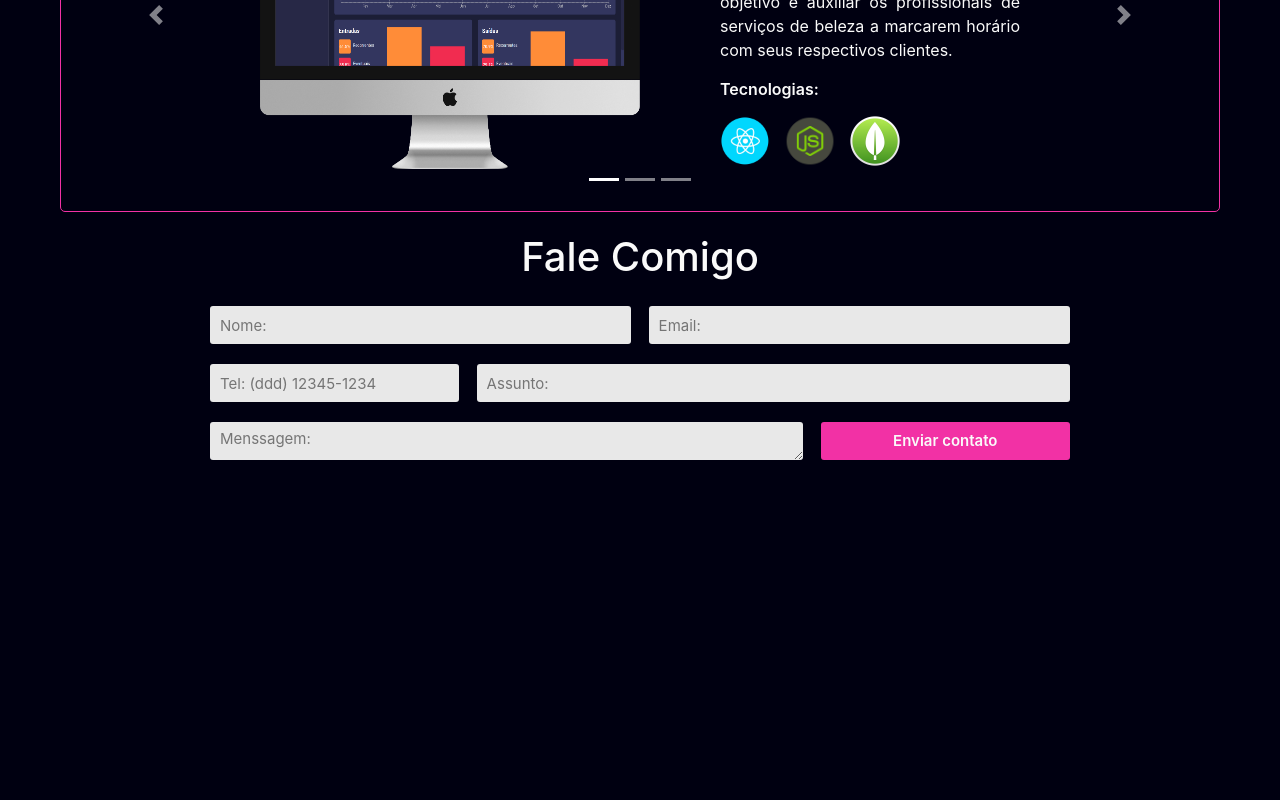
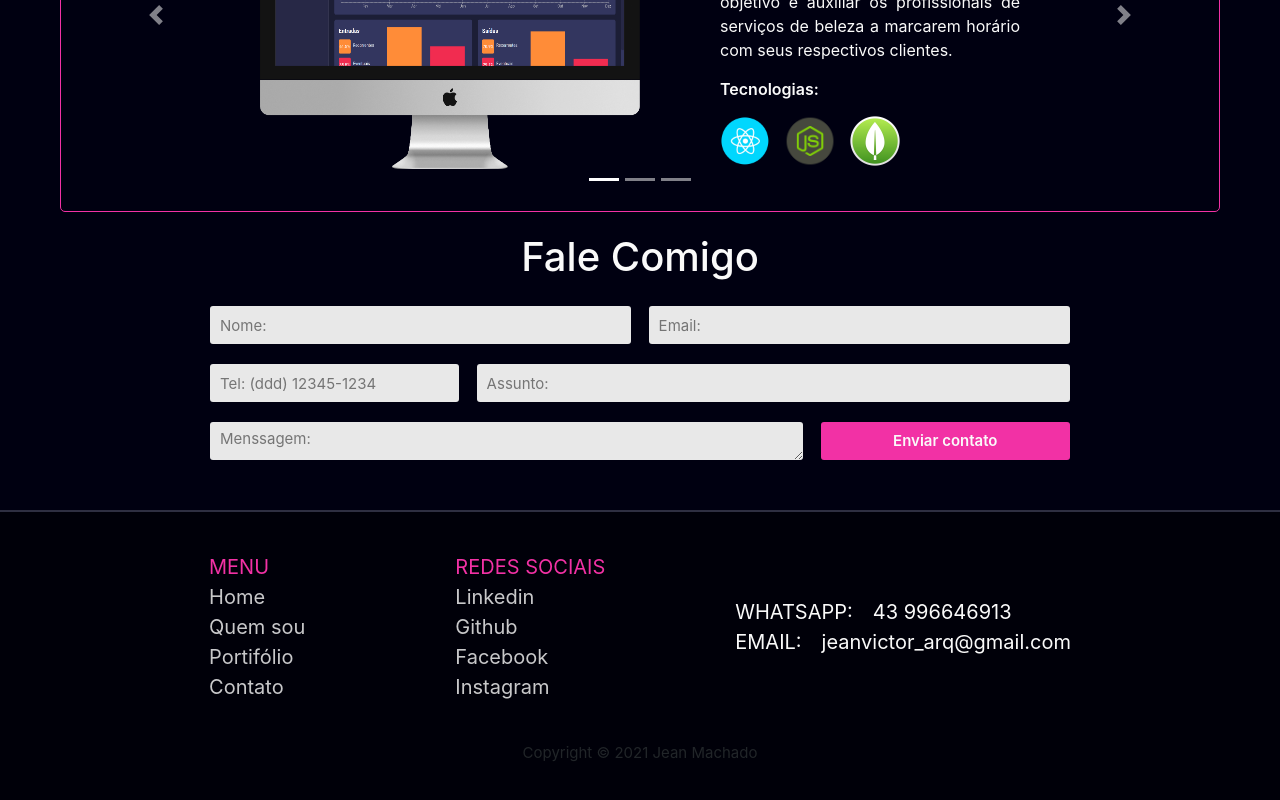
Before and after one commit to JeanVictorMachado/My-Personal-Page, a Next.js app: page / in a window 1280 px wide. Shown: the part 916-1716 px from the top of the page. Before the commit the page ends 1396 px from the top, so only its background shows below. Built offline with nearby package versions, Linux system fonts and the light colour scheme.

Commit message:
chega por hoje

```diff
--- /dev/null
+++ b/src/components/Copyright/index.tsx
@@ -0,0 +1,12 @@
+import * as S from './styles'
+
+const Copyright = () => {
+
+  return (
+    <S.Wrapper>
+      <span>Copyright © 2021 Jean Machado</span>
+    </S.Wrapper>
+  )
+}
+
+export default Copyright
--- /dev/null
+++ b/src/components/Copyright/styles.ts
@@ -0,0 +1,16 @@
+import styled, { css } from 'styled-components'
+
+export const Wrapper = styled.div`
+  ${({ theme }) => css`
+    display: flex;
+    justify-content: center;
+
+    padding-bottom: 4rem;
+
+    background: #000009;
+
+    > span {
+      font-size: 1.5rem;
+    }
+  `}
+`
--- /dev/null
+++ b/src/components/Footer/index.tsx
@@ -0,0 +1,38 @@
+import * as S from './styles'
+
+const Footer = () => {
+
+  return (
+    <S.Wrapper>
+      <S.WrapperLeft>
+        <div>
+          <span>MENU</span>
+          <a href="#">Home</a>
+          <a href="#">Quem sou</a>
+          <a href="#">Portifólio</a>
+          <a href="#">Contato</a>
+        </div>
+        <div>
+        <span>REDES SOCIAIS</span>
+          <a href="#">Linkedin</a>
+          <a href="#">Github</a>
+          <a href="#">Facebook</a>
+          <a href="#">Instagram</a>
+        </div>
+      </S.WrapperLeft>
+
+      <S.WrapperRight>
+        <div>
+          <span>WHATSAPP:</span>
+          <span>43 996646913</span>
+        </div>
+        <div>
+          <span>EMAIL:</span>
+          <span>jeanvictor_arq@gmail.com</span>
+        </div>
+      </S.WrapperRight>
+    </S.Wrapper>
+  )
+}
+
+export default Footer
--- /dev/null
+++ b/src/components/Footer/styles.ts
@@ -0,0 +1,114 @@
+import styled, { css } from 'styled-components'
+
+export const Wrapper = styled.div`
+  ${({ theme }) => css`
+    width: 100%;
+    padding: 4rem 0 4rem 0;
+
+
+    margin-top: 3rem;
+    border-top: 2px solid ${theme.colors.darkGray};
+
+    background: #000009;
+
+    display: flex;
+    justify-content: center;
+
+    @media (max-width: 850px) {
+      flex-direction: column;
+      align-items: center;
+    }
+  `}
+`
+
+export const WrapperLeft = styled.div`
+  ${({ theme }) => css`
+    margin-right: 0;
+
+    /* background: red; */
+
+    display: flex;
+
+    > div {
+      display: flex;
+      flex-direction: column;
+
+      margin-right: 130px;
+      margin-left: 2rem;
+
+      @media (max-width: 1000px) {
+        margin-right: 90px;
+      }
+
+      @media (max-width: 850px) {
+      align-items: center;
+
+      margin-right: 3rem;
+      margin-left: 4rem;
+      margin-bottom: 3rem;
+    }
+
+      > span {
+        color: ${theme.colors.primary};
+
+        font-size: 2rem;
+
+        @media (max-width: 400px) {
+          font-size: 1.6rem;
+        }
+      }
+
+      > a {
+        color: ${theme.colors.white};
+        text-decoration: none;
+
+        font-size: 2rem;
+
+        opacity: 0.8;
+
+        @media (max-width: 400px) {
+          font-size: 1.6rem;
+        }
+
+        &:hover {
+          opacity: 1;
+          transition: opacity 0.2s;
+        }
+      }
+    }
+  `}
+`
+
+export const WrapperRight = styled.div`
+  ${({ theme }) => css`
+    display: flex;
+    flex-direction: column;
+    justify-content: center;
+
+    /* background: blue; */
+
+    @media (max-width: 850px) {
+      display: flex;
+      flex-direction: column;
+      align-items: center;
+    }
+
+    div {
+
+      > span {
+        color: ${theme.colors.white};
+        margin-right: 2rem;
+
+        font-size: 2rem;
+
+        @media (max-width: 850px) {
+          margin-right: 0;
+        }
+
+        @media (max-width: 400px) {
+          font-size: 1.8rem;
+        }
+      }
+    }
+  `}
+`
--- a/src/components/Heading/styles.ts
+++ b/src/components/Heading/styles.ts
@@ -30,6 +30,7 @@ export const Logo = styled.h2`
   ${({ theme }) => css`
     color: ${theme.colors.white};
     font-size: 22px;
+    margin-top: 1.3rem;
 
     > span {
       color: ${theme.colors.primary};
--- a/src/pages/index.tsx
+++ b/src/pages/index.tsx
@@ -7,6 +7,8 @@ import WrapperMyImage from '../components/WrapperMyImage'
 import AboutMe from '../components/AboutMe'
 import WrapperProjects from '../components/WrapperProjects'
 import ContactMe from '../components/ContactMe'
+import Footer from '../components/Footer'
+import Copyright from '../components/Copyright'
 
 export default function Home() {
   return (
@@ -18,6 +20,8 @@ export default function Home() {
         <WrapperProjects />
         <ContactMe />
       </S.Wrapper>
+      <Footer />
+      <Copyright />
     </GlobalProvider>
   )
 }
--- a/src/styles/stylesPages/HomePage.ts
+++ b/src/styles/stylesPages/HomePage.ts
@@ -3,7 +3,7 @@ import styled, { css } from 'styled-components'
 export const Wrapper = styled.div`
   ${({ theme }) => css`
     max-width: 1200px;
-    height: 100vh;
+    /* height: 100vh; */
     margin: 0 auto;
     background-color: ${theme.colors.black};
   `}
```
